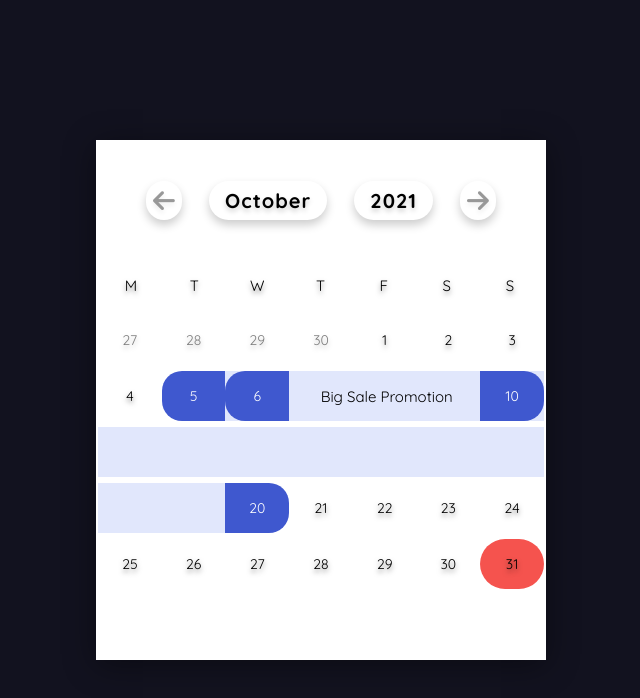
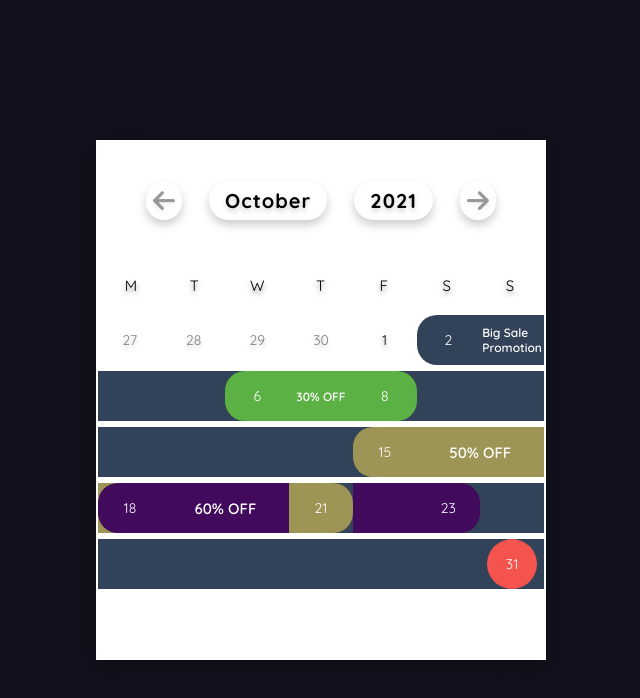
Before and after one commit to ArturRubets/ForPowerBI-CalendarEvents, a plain HTML site: page index.html in a window 1280 px wide. Shown: the whole page, without its empty margins (319-959 px from the left). Drawn offline with Linux system fonts and the light colour scheme.

Commit message:
add random color

```diff
--- a/script.js
+++ b/script.js
@@ -1,15 +1,55 @@
 const date = new Date()
 const events = [
-    { start: new Date(2021, 9,6), finish: new Date(2021, 9, 10), description: 'Big Sale Promotion' }
-    , { start: new Date(2021, 9, 5), finish: new Date(2021, 9, 20), description: '30% OFF' }
+    { start: new Date(2021, 9, 2), finish: new Date(2021, 10, 2), description: 'Big Sale Promotion' }
+    , { start: new Date(2021, 9, 6), finish: new Date(2021, 9, 8), description: '30% OFF' }
+    , { start: new Date(2021, 10, 6), finish: new Date(2021, 10, 18), description: '40% OFF' }
+    , { start: new Date(2021, 9, 15), finish: new Date(2021, 9, 21), description: '50% OFF' }
+    , { start: new Date(2021, 9, 18), finish: new Date(2021, 9, 23), description: '60% OFF' }
 ]
 
+function randDarkColor() {
+    var lum = -0.25;
+    var hex = String('#' + Math.random().toString(16).slice(2, 8).toUpperCase()).replace(/[^0-9a-f]/gi, '');
+    if (hex.length < 6) {
+        hex = hex[0] + hex[0] + hex[1] + hex[1] + hex[2] + hex[2];
+    }
+    var rgb = "#",
+        c, i;
+    for (i = 0; i < 3; i++) {
+        c = parseInt(hex.substr(i * 2, 2), 16);
+        c = Math.round(Math.min(Math.max(0, c + (c * lum)), 255)).toString(16);
+        rgb += ("00" + c).substr(c.length);
+    }
+    return rgb;
+}
+
+events.forEach(e => {
+    const color = randDarkColor()
+    e.colorStartAndFinish = color
+    e.colorDays = color
+})
+
 const renderCalendar = () => {
-    function today() {
-        document.querySelectorAll('.days div:not(.next-date, .prev-date)').forEach(n => {
-            const day = +n.innerHTML
+    function today($calendar) {
+        document.querySelectorAll('.days div:not(.next-date, .prev-date)').forEach($n => {
+            const day = +$n.innerHTML
             if (day === new Date().getDate() && date.getMonth() === new Date().getMonth()) {
-                n.classList.add('today')
+                const { top, left, width, height } = $n.getBoundingClientRect()
+                const $square = document.createElement('div')
+                $square.classList.add('today')
+
+                $square.style.top = top + 'px'
+                $square.style.left = left + 'px'
+                $square.style.width = width + 'px'
+                $square.style.height = height + 'px'
+
+                const $circle = document.createElement('div')
+                $circle.innerHTML = $n.innerHTML
+                $circle.style.width = height / 1 + 'px'
+                $circle.style.height = height / 1 + 'px'
+                $square.appendChild($circle)
+
+                $calendar.appendChild($square)
             }
         })
     }
@@ -41,7 +81,7 @@ const renderCalendar = () => {
 
     document.querySelector('.month h1').innerHTML = months[date.getMonth()]
     document.querySelector('.year h1').innerHTML = date.getFullYear()
-    let days = '' //, quantityDiv = 0
+    let days = ''
     for (let x = firstDayIndex; x > 0; x--) {
         const day = prevLastDay - x + 1
         days += `<div class='prev-date'>${day}</div>`
@@ -60,7 +100,11 @@ const renderCalendar = () => {
     }
     monthDays.innerHTML = days
 
-    today()
+    const $today = monthDays.parentNode.querySelector('.today')
+    if ($today) {
+        $today.remove()
+    }
+    today(monthDays.parentNode)
 }
 
 const renderCalendarAndEvents = () => {
@@ -92,8 +136,7 @@ function setEvents() {
     const firstDate = firstDateOnCalendar($days)
     const lastDate = lastDateOnCalendar($days)
 
-    const eventsFiltes = filterEvents(firstDate, lastDate)
-
+    const eventsFiltes = filterAndSortEvents(firstDate, lastDate)
     if (eventsFiltes.length <= 0) {
         return
     }
@@ -101,12 +144,14 @@ function setEvents() {
     const $events = document.createElement('div')
     $events.classList.add('events')
     $calendar.appendChild($events)
+    //рисую ивент
     eventsFiltes.forEach((e, i) => {
         const $event = document.createElement('div')
         $events.appendChild($event)
 
         const finishCycle = e.finish <= lastDate ? e.finish : lastDate
         let currentDate = e.start >= firstDate ? new Date(e.start) : firstDate
+
         do {
             let shift = getShift(currentDate)
             const $dateCalendar = getNodeCalendar($days, new Date(currentDate), shift)
@@ -114,37 +159,51 @@ function setEvents() {
             const $dateEvent = document.createElement('div')
             $event.appendChild($dateEvent)
 
-
             $dateEvent.style.position = 'absolute'
             $dateEvent.style.top = top + 'px'
             $dateEvent.style.left = left + 'px'
             $dateEvent.style.width = width + 'px'
             $dateEvent.style.height = height + 'px'
+
             $dateEvent.setAttribute('data-date', currentDate.toDateString())
 
             if (currentDate.getTime() === e.start.getTime()) {
                 $dateEvent.classList.add('event-start')
+                if (quantityEventsOnFinish(currentDate) >= 1) {
+                    $dateEvent.classList.add('event-finish')
+                }
                 $dateEvent.innerHTML = `<span>${$dateCalendar.innerHTML}</span>`
+                $dateEvent.style.backgroundColor = e.colorStartAndFinish
             }
             if (currentDate.getTime() === e.finish.getTime()) {
                 $dateEvent.classList.add('event-finish')
+                if (quantityEventsOnStart(currentDate) >= 1) {
+                    $dateEvent.classList.add('event-start')
+                }
                 $dateEvent.innerHTML = `<span>${$dateCalendar.innerHTML}</span>`
+                $dateEvent.style.backgroundColor = e.colorStartAndFinish
             }
+            if (eventsFiltes.filter((event, index) => index < i).map(e => e.finish.getTime()).includes(currentDate.getTime())) {
+                //Делаем прозрачность текущему событию если предыдущее заканчивается в период текущего
+                $dateEvent.style.opacity = 0
+            }
+
             if (currentDate.getTime() != e.finish.getTime() && currentDate.getTime() != e.start.getTime()) {
                 $dateEvent.classList.add('event')
+                $dateEvent.style.backgroundColor = e.colorDays
             }
 
             currentDate = addDay(currentDate, 1)
         } while (currentDate <= finishCycle)
     })
 
+    //Пишу описание ивента
     eventsFiltes.forEach((e, i) => {
         const $event = $calendar.querySelectorAll('.events > div')[i]
         const $eventsCalendar = $event.querySelectorAll('div')
 
         const daysSuitable = getDatesForDescription(e, i, eventsFiltes, firstDate)
-        if(daysSuitable.length <= 0){
-            console.log('daysSuitable.length <= 0');
+        if (daysSuitable.length <= 0) {
             return
         }
 
@@ -170,37 +229,65 @@ function setEvents() {
         $description.style.width = width * daysSuitable.length + 'px'
         $description.style.height = height + 'px'
         $description.innerHTML = e.description
-        if(daysSuitable.length === 1){
+        if (daysSuitable.length === 1) {
             $description.setAttribute('data-size', 'small')
         }
     })
 }
 
+function quantityEventsOnStart(date) {
+    const d = new Date(date)
+    const e = events.filter(e => equalDate(e.start, d))
+    return e.length
+}
+
+function quantityEventsOnFinish(date) {
+    const d = new Date(date)
+    const e = events.filter(e => equalDate(e.finish, d))
+    return e.length
+}
+
+//поиск дат для отрисовки описания события(ивента)
 function getDatesForDescription(event, indexEvent, filterEvents, firstDateOnCalendar) {
     let dateCurrentEvent = event.start < firstDateOnCalendar ? new Date(firstDateOnCalendar) : new Date(event.start)
     let daysSuitable = []
 
     do {
+        let flag = false
 
         if (equalDate(dateCurrentEvent, event.finish) || equalDate(dateCurrentEvent, event.start)) {
-            dateCurrentEvent = addDay(dateCurrentEvent, 1)
-            continue
+            // не рисуем описание события в дате начала и конца события, потому что там синий полукруг и день месяца
+            flag = true
         }
 
-        //Текущая перебираемая дата  входит в период другого события
-        for (let i = indexEvent + 1; i < filterEvents.length; i++) {
-            if (dateCurrentEvent >= filterEvents[i].start && dateCurrentEvent <= filterEvents[i].finish) {
-                return daysSuitable
+        if (equalDate(dateCurrentEvent, new Date(new Date().toDateString()))) {
+            // не рисуем описание события при текущем дне, потому что там красный круг
+            flag = true
+        }
+
+        for (let i = 0; i < filterEvents.length; i++) {
+            if (filterEvents[i] != event && (equalDate(dateCurrentEvent, filterEvents[i].start) || equalDate(dateCurrentEvent, filterEvents[i].finish))) {
+                // не рисуем описание события в начале или конце событий
+                flag = true
             }
         }
 
-        //Предыдущий добавленный элемент и текущий перебираемый находятся на одной недели
         if (daysSuitable[daysSuitable.length - 1]) {
             const day1 = daysSuitable[daysSuitable.length - 1].getDay() === 0 ? 7 : daysSuitable[daysSuitable.length - 1].getDay()
             const day2 = dateCurrentEvent.getDay() === 0 ? 7 : dateCurrentEvent.getDay()
             if (!(day1 < day2)) {
+                //Предыдущий добавленный элемент и текущий перебираемый находятся на одной недели,
+                flag = true
+            }
+        }
+
+        if (flag) {
+            if (daysSuitable.length > 0) {
+                //если даты для отрисовки уже есть, а флаг оказался true тогда конец поиска
                 return daysSuitable
             }
+            dateCurrentEvent = addDay(dateCurrentEvent, 1)
+            continue
         }
 
         //если все условия прошли тогда добавить день как подходящий для расположения текста
@@ -220,14 +307,21 @@ function addDay(date, quantityDays) {
     return new Date(newObj.setDate(newObj.getDate() + quantityDays))
 }
 
-function filterEvents(start, finish) {
+function filterAndSortEvents(start, finish) {
     let eventsFind = []
     events.forEach(event => {
         if (event.start <= finish && event.finish >= start) {
             eventsFind.push(event)
         }
     })
-    return eventsFind.sort((a, b) => a.start - b.start)
+
+    return eventsFind.sort((a, b) => {
+        if (equalDate(a.start, b.start)) {
+            return b.finish - a.finish
+        } else {
+            return a.start - b.start
+        }
+    })
 }
 
 function getNodeCalendar($days, findDate, shiftMonth = 0) {
@@ -293,200 +387,3 @@ function lastDateOnCalendar($calendar) {
         return new Date(date.getFullYear(), date.getMonth(), $node.innerHTML)
     }
 }
-
-
-
-
-
-
-// function setEvents() {
-//     const $calendar = document.querySelector('.calendar')
-//     const $days = $calendar.querySelectorAll('.days div')
-
-//     const firstDate = firstDateOnCalendar($days)
-//     const lastDate = lastDateOnCalendar($days)
-//     debugger
-//     const eventsFiltes = filterEvents(firstDate, lastDate)
-
-//     if (eventsFiltes.length <= 0) {
-//         return
-//     }
-
-//     const $events = document.createElement('div')
-//     $events.classList.add('events')
-//     $calendar.appendChild($events)
-//     eventsFiltes.forEach((e, i) => {
-//         const $event = document.createElement('div')
-//         $events.appendChild($event)
-//         $event.classList.add('event' + (i + 1))
-//     debugger
-//         let currentDate = new Date(e.start)
-//         let classList = e.start >= firstDate ? ['event-start'] : [];
-//         const finishCycle = e.finish < lastDate? e.finish : lastDate
-//         do {
-//             let shift = getShift(currentDate)
-//             let $currentDate = getNodeCalendar($days, new Date(currentDate), shift)
-
-//             if(!$currentDate){
-//                 currentDate = new Date(firstDate)
-//                 shift = getShift(currentDate)
-//                 $currentDate = getNodeCalendar($days, new Date(currentDate), shift)
-//             }
-
-//             const paramRect = $currentDate.getBoundingClientRect()
-//             if (endWeek(new Date(currentDate)) < e.finish) {
-//                 const quantityDays = (1 + untilEndWeek(new Date(currentDate)))
-//                 drawDiv(paramRect.top,
-//                     paramRect.left,
-//                     paramRect.width * quantityDays,
-//                     paramRect.height,
-//                     $event,
-//                     classList
-//                 )
-//                 currentDate.setDate(currentDate.getDate() + quantityDays)
-//                 classList = []
-//             } else {
-//                 const quantityDays = (differenceInDays(new Date(e.finish), new Date(currentDate)) + 1)
-//                 drawDiv(paramRect.top,
-//                     paramRect.left,
-//                     paramRect.width * quantityDays,
-//                     paramRect.height,
-//                     $event,
-//                     [...classList, 'event-finish']
-//                 )
-//                 currentDate.setDate(currentDate.getDate() + quantityDays)
-//             }
-//         } while (currentDate <= finishCycle)
-//         return $events
-//     })
-// }
-
-
-
-// function drawDiv(top, left, width, height, $event, classList) {
-//     const $div = document.createElement('div')
-//     $event.appendChild($div)
-//     $div.style.position = 'absolute'
-//     $div.style.top = top + 'px'
-//     $div.style.left = left + 'px'
-//     $div.style.width = width + 'px'
-//     $div.style.height = height + 'px'
-//     $div.style.backgroundColor = 'red'
-//     $div.style.opacity = '0.5'
-//     $div.classList.add(...classList)
-// }
-
-
-
-// function endWeek(date) {
-//     const dayOfWeek = date.getDay() === 0 ? 7 : date.getDay()
-//     return new Date(date.setDate(date.getDate() - dayOfWeek + 7))
-// }
-
-// function differenceInDays(dateFinish, dateStart) {
-//     return (dateFinish.getTime() - dateStart.getTime()) / (1000 * 3600 * 24)
-// }
-
-// function untilEndWeek(date) {
-//     return differenceInDays(endWeek(new Date(date)), new Date(date))
-// }
-
-// // function duration(event) {
-// //     return new Date(event.finish.getTime() - event.start.getTime()).getDate()
-// // }
-
-
-
-
-
-
-
-
-
-
-
-
-
-
-
-
-// function setDescription(nodes, event) {
-//     if (nodes.length <= 0) {
-//         return
-//     }
-//     debugger
-//     nodes[0].innerHTML = ''
-//     nodes[nodes.length - 1].innerHTML = ''
-//     nodes[0].innerHTML = `<div class='start'><span>${event.start.getDate()}</span></div>`
-//     nodes[nodes.length - 1].innerHTML += `<div class='finish'><span>${event.finish.getDate()}</span></div>`
-
-//     if (nodes.length >= 2) {
-//         if (nodes[0].clientWidth > nodes[1].clientWidth) {
-//             nodes[0].innerHTML += event.description
-//             if (nodes[0].clientWidth <= 150) {
-//                 nodes[0].classList.add('content-left')
-//             }
-//         } else {
-//             if (nodes[1].clientWidth <= 150) {
-//                 nodes[1].classList.add('content-left')
-//                 nodes[1].innerHTML += `<span class='description'>${event.description}</span>`
-//             } else {
-//                 nodes[1].innerHTML += event.description
-//             }
-//         }
-//     } else {
-//         nodes[0].innerHTML += `<span class='description'>${event.description}</span>`
-//     }
-// }
-
-// function isStart(year, month, day) {
-//     const date = new Date(year, month, day)
-//     return events.filter(event => date.getTime() === event.start.getTime()).length > 0
-// }
-
-// function isFinish(year, month, day) {
-//     const date = new Date(year, month, day)
-//     return events.filter(event => date.getTime() === event.finish.getTime()).length > 0
-// }
-
-
-
-// function replaceNodesEvents(nodes) {
-//     let length = nodes.length
-//     nodes.forEach((n, i) => {
-//         const currentDate = getCurrentDate(n)
-//         const beforeEndWeek = getQuantityDaysBeforeEndWeek(currentDate)
-//         if (n.classList.contains('event-start')) {
-//             n.style.width = `calc(44.2rem/7 * ${length > beforeEndWeek ? beforeEndWeek : length})`
-//             if (beforeEndWeek >= length) {
-//                 n.classList.add('event-finish')
-
-//             }
-//         } else {
-//             if (currentDate.getDay() === 1) {
-//                 n.style.width = `calc(44.2rem/7 * ${length > beforeEndWeek ? beforeEndWeek : length})`
-//                 if (beforeEndWeek >= length) {
-//                     n.classList.add('event-finish')
-//                 }
-//             } else {
-//                 n.remove()
-//             }
-//         }
-//         length--
-//     });
-// }
-
-// function getCurrentDate(node) {
-//     if (node.classList.contains('prev-date')) {
-//         return new Date(date.getFullYear(), date.getMonth() - 1, node.innerHTML)
-//     } else if (node.classList.contains('next-date')) {
-//         return new Date(date.getFullYear(), date.getMonth() + 1, node.innerHTML)
-//     }
-//     return new Date(date.getFullYear(), date.getMonth(), node.innerHTML)
-// }
-
-
-// function getQuantityDaysBeforeEndWeek(currentDate) {
-//     const dayOfWeek = currentDate.getDay() === 0 ? 7 : currentDate.getDay()
-//     return 7 - dayOfWeek + 1
-// }
--- a/style.css
+++ b/style.css
@@ -106,12 +106,9 @@ html{
     align-items: center;
     text-shadow: 0 .3rem .5rem rgba(0, 0, 0, .5);
     transition: background-color 0.2s;
-    position: relative;
-    overflow: hidden;
 }
 
 .days > div:hover:not(.today){
-    /* background-color: #aca9a9; */
     border: .2rem solid #777;
     cursor:pointer;
 }
@@ -128,9 +125,21 @@ html{
 
 
 .today{
-    background-color: #F5534E !important;
+    color: #fff;
+    z-index: 10;
+    position: absolute;
+    display: flex;
+    justify-content: center;
+    align-items: center;
+    font-size: 1.4rem;
+}
+
+.today > div{
     border-radius: 3rem;
-    width: 1rem;
+    background-color: #F5534E;
+    display: flex;
+    justify-content: center;
+    align-items: center;
 }
 
 .event-finish{
@@ -146,7 +155,6 @@ html{
 .event-start, .event-finish{
     display: table;
     text-align: center;
-    background-color: #3F58CF;
     color: #fff;
     font-size: 1.4rem;
 }
@@ -161,13 +169,15 @@ html{
     justify-content: center;
     align-items: center;
     font-size: 1.5rem;
-    padding-left: 0.4rem;
+    padding: 0 0.4rem;
+    color: #fff;
+    font-weight: 600;
 }
 
 .description[data-size='small']{
     font-size: 1.2rem;
 }
 
-.event{
+/* .event{
     background-color: #E1E7FC;
-}
+} */
```
